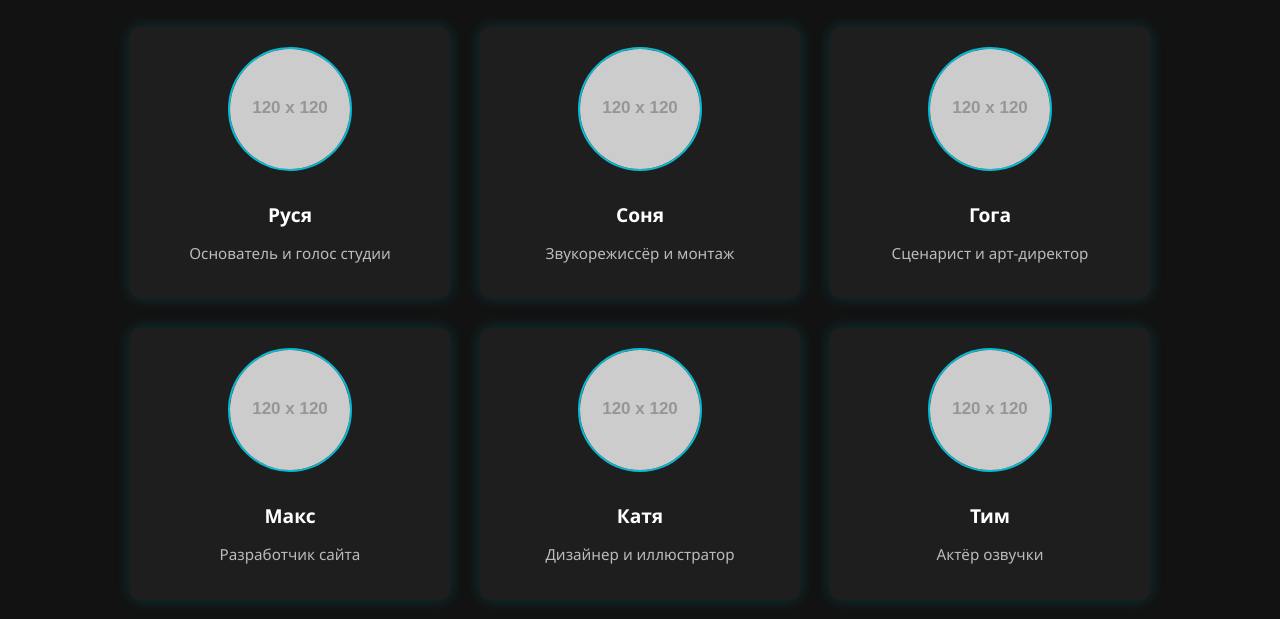
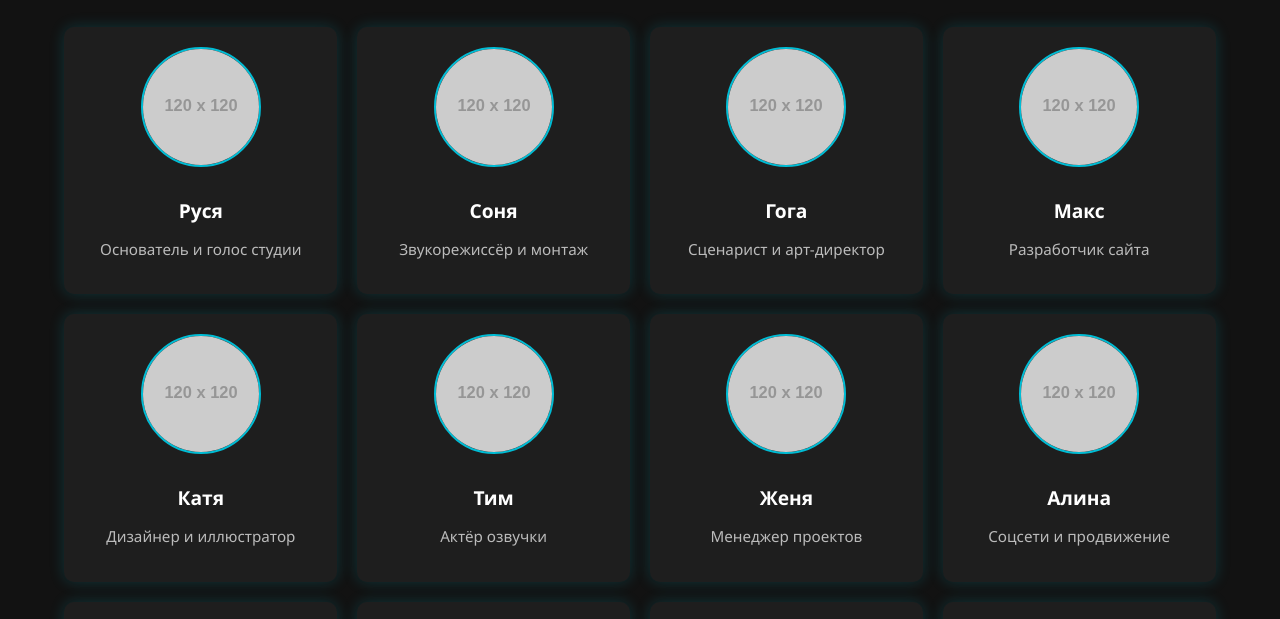
Before and after one commit to Rusawif/BezNZsite, a plain HTML site: page team.html in a window 1280 px wide. Shown: the part 105-724 px from the top of the page. Drawn offline with Linux system fonts and the light colour scheme; placeholder pictures from the web are drawn by us.

Commit message:
Update team.html

```diff
--- a/team.html
+++ b/team.html
@@ -5,12 +5,17 @@
   <meta name="viewport" content="width=device-width, initial-scale=1" />
   <title>Наша команда — Студия БезН</title>
   <style>
+    * {
+      box-sizing: border-box;
+    }
+
     body {
       background-color: #121212;
       color: #ffffff;
       font-family: "Segoe UI", Tahoma, Geneva, Verdana, sans-serif;
       margin: 0;
       padding: 20px;
+      min-height: 100vh;
     }
 
     h1 {
@@ -24,14 +29,15 @@
       display: flex;
       flex-wrap: wrap;
       justify-content: center;
-      gap: 30px;
+      gap: 20px;
     }
 
     .member {
       background-color: #1e1e1e;
       border-radius: 10px;
       padding: 20px;
-      width: 280px;
+      width: 100%;
+      max-width: 280px;
       box-shadow: 0 0 15px rgba(0, 188, 212, 0.2);
       text-align: center;
       transition: 0.3s;
@@ -72,6 +78,25 @@
       font-weight: bold;
       font-size: 1rem;
     }
+
+    /* Адаптивность */
+    @media (min-width: 480px) {
+      .member {
+        width: 45%;
+      }
+    }
+
+    @media (min-width: 768px) {
+      .member {
+        width: 30%;
+      }
+    }
+
+    @media (min-width: 1024px) {
+      .member {
+        width: 22%;
+      }
+    }
   </style>
 </head>
 <body>
@@ -100,9 +125,3 @@
   </div>
 </body>
 </html>
-
-  <div class="back">
-    <a href="index.html">← Назад на главную</a>
-  </div>
-</body>
-</html>
```
